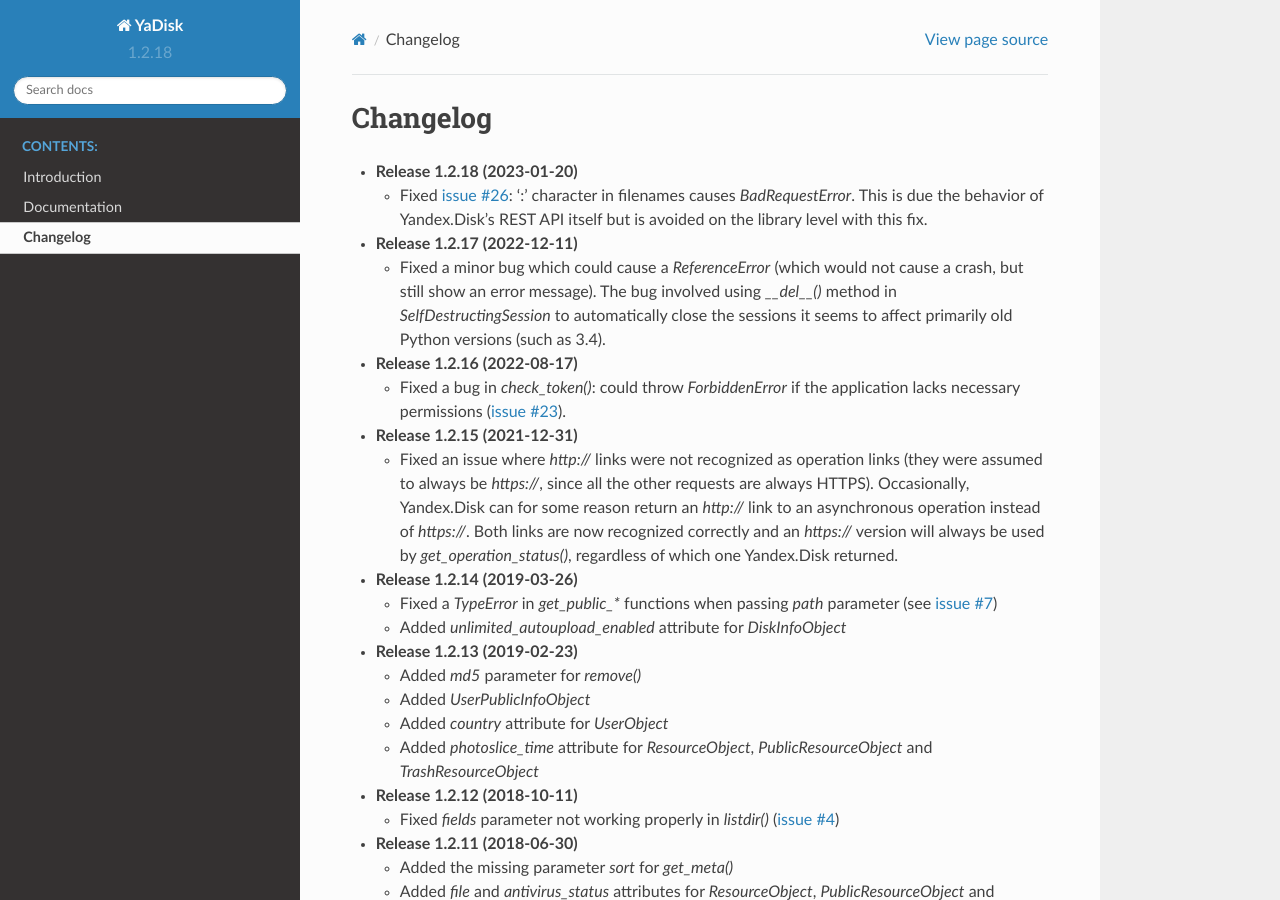
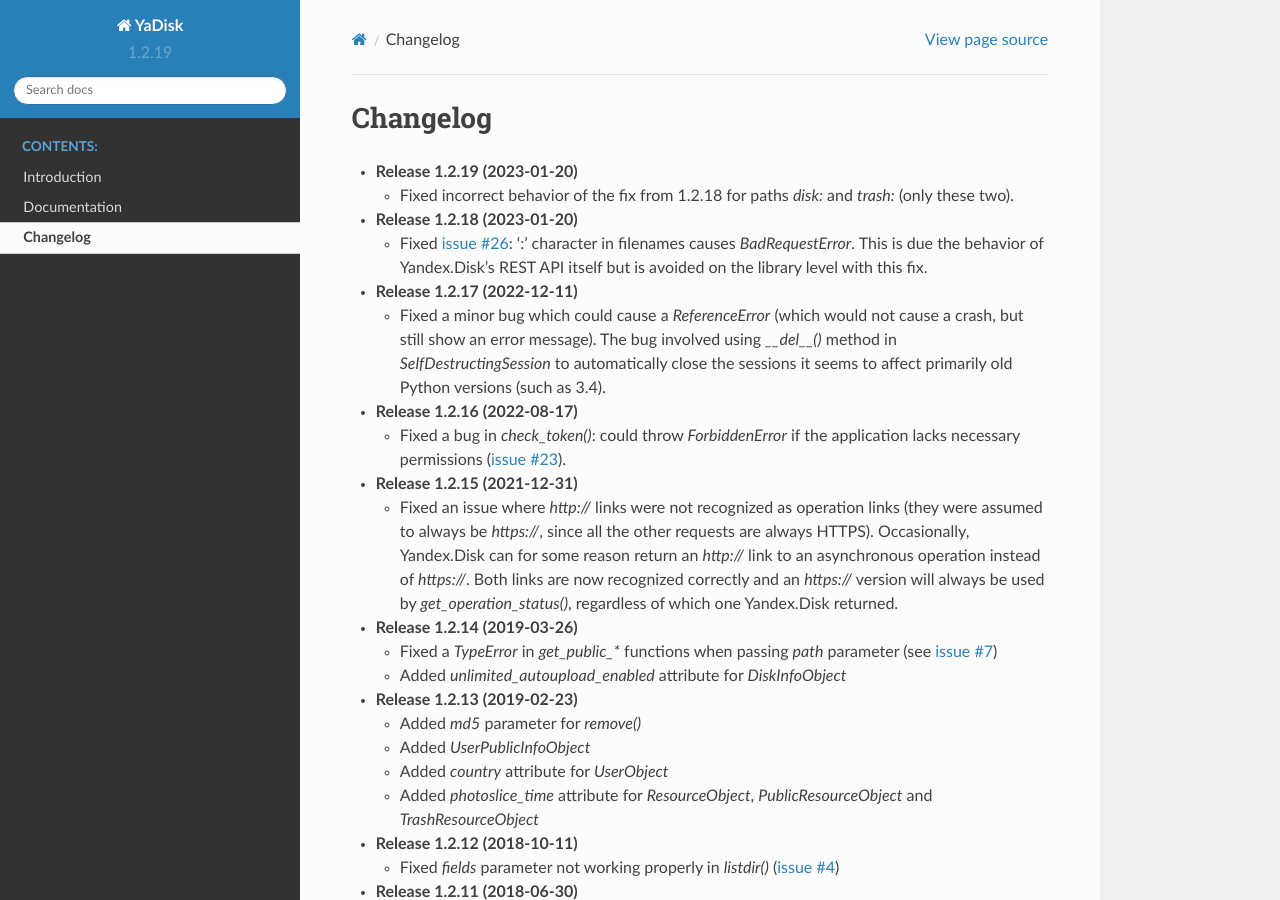
Before and after one commit to ivknv/yadisk, a Sphinx documentation site: the page built from docs/changelog.rst, in a window 1280 px wide and 900 px high. Built offline with Sphinx 7.4.7 and the Read the Docs theme 2.0.0, drawn with Linux system fonts in a browser that asks for light colours.

Commit message:
Version 1.2.19

```diff
--- a/README.en.rst
+++ b/README.en.rst
@@ -77,6 +77,11 @@ Changelog
 .. _issue #7: https://github.com/ivknv/yadisk/issues/7
 .. _issue #23: https://github.com/ivknv/yadisk/issues/23
 .. _issue #26: https://github.com/ivknv/yadisk/issues/26
+
+* **Release 1.2.19 (2023-01-20)**
+
+  * Fixed incorrect behavior of the fix from 1.2.18 for paths :code:`disk:`
+    and :code:`trash:` (only these two).
 
 * **Release 1.2.18 (2023-01-20)**
 
--- a/README.rst
+++ b/README.rst
@@ -77,6 +77,11 @@ YaDisk - это библиотека-клиент REST API Яндекс.Диск
 .. _issue #7: https://github.com/ivknv/yadisk/issues/7
 .. _issue #23: https://github.com/ivknv/yadisk/issues/23
 .. _issue #26: https://github.com/ivknv/yadisk/issues/26
+
+* **Release 1.2.19 (2023-01-20)**
+
+  * Исправлено неправильное поведение фикса из 1.2.18 для путей :code:`disk:`
+    и :code:`trash:`.
 
 * **Release 1.2.18 (2023-01-20)**
 
--- a/README.ru.rst
+++ b/README.ru.rst
@@ -77,6 +77,11 @@ YaDisk - это библиотека-клиент REST API Яндекс.Диск
 .. _issue #7: https://github.com/ivknv/yadisk/issues/7
 .. _issue #23: https://github.com/ivknv/yadisk/issues/23
 .. _issue #26: https://github.com/ivknv/yadisk/issues/26
+
+* **Release 1.2.19 (2023-01-20)**
+
+  * Исправлено неправильное поведение фикса из 1.2.18 для путей :code:`disk:`
+    и :code:`trash:`.
 
 * **Release 1.2.18 (2023-01-20)**
 
--- a/docs/changelog.rst
+++ b/docs/changelog.rst
@@ -6,6 +6,11 @@ Changelog
 .. _issue #7: https://github.com/ivknv/yadisk/issues/7
 .. _issue #23: https://github.com/ivknv/yadisk/issues/23
 .. _issue #26: https://github.com/ivknv/yadisk/issues/26
+
+* **Release 1.2.19 (2023-01-20)**
+
+  * Fixed incorrect behavior of the fix from 1.2.18 for paths `disk:`
+    and `trash:` (only these two).
 
 * **Release 1.2.18 (2023-01-20)**
 
--- a/docs/conf.py
+++ b/docs/conf.py
@@ -60,9 +60,9 @@ author = 'Ivan Konovalov'
 # built documents.
 #
 # The short X.Y version.
-version = '1.2.18'
+version = '1.2.19'
 # The full version, including alpha/beta/rc tags.
-release = '1.2.18'
+release = '1.2.19'
 
 # The language for content autogenerated by Sphinx. Refer to documentation
 # for a list of supported languages.
--- a/setup.py
+++ b/setup.py
@@ -12,7 +12,7 @@ with codecs.open(os.path.join(module_dir, "README.rst"), encoding="utf8") as f:
     long_description = f.read()
 
 setup(name="yadisk",
-      version="1.2.18",
+      version="1.2.19",
       packages=find_packages(exclude=("tests",)),
       description="Библиотека-клиент REST API Яндекс.Диска / Yandex.Disk REST API client library",
       long_description=long_description,
--- a/yadisk/__init__.py
+++ b/yadisk/__init__.py
@@ -3,4 +3,4 @@
 from . import api, functions, objects, exceptions, utils
 from .yadisk import YaDisk
 
-__version__ = "1.2.18"
+__version__ = "1.2.19"
```
Also changed, not shown: 2 other files.
